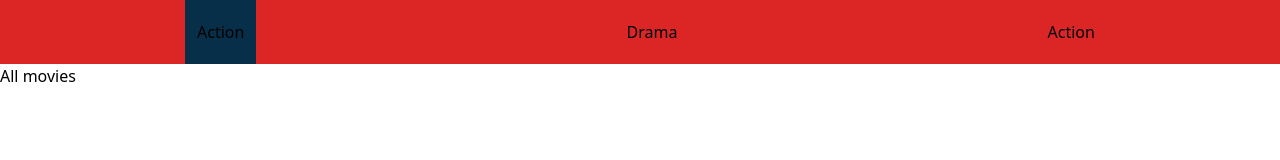
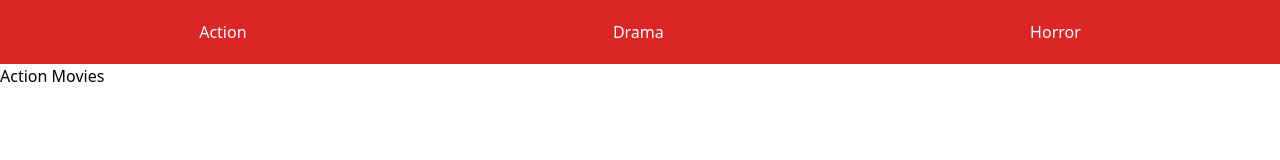
Before and after one commit to Chim7a/movie2024, a plain HTML site: page index.html in a window 1280 px wide. Both pictures are taken after a click on the button "Action". Drawn offline with nearby package versions, Linux system fonts and the light colour scheme.

Commit message:
filter function

```diff
--- a/index.html
+++ b/index.html
@@ -5,16 +5,13 @@
     <title>Movie 2024</title>
   </head>
   <body>
-    <section>
+    <section class="h-dvh">
       <div
-        class="container mx-auto categories flex justify-around h-16 bg-red-600"
-      >
-        <button class="bg-sky-950 py-0 px-3">Action</button>
-        <button>Drama</button>
-        <button>Action</button>
-      </div>
+        id="categories"
+        class="container mx-auto flex justify-around bg-red-600 p-4 text-white"
+      ></div>
 
-      <div id="movies">
+      <div id="movies-container">
         <p>All movies</p>
       </div>
     </section>
--- a/script.js
+++ b/script.js
@@ -0,0 +1,51 @@
+const CATEGORIES = document.getElementById("categories");
+const MOVIES_CONTAINER = document.getElementById("movies-container");
+
+class MovieInfo {
+  constructor(id, category) {
+    this.id = id;
+    this.category = category;
+  }
+}
+
+class Movies {
+  constructor(allMovies) {
+    this.allMovies = allMovies;
+  }
+
+  // Display Movies
+  displayMovies() {
+    let movies = allMoviesArr.map((movie) => {
+      return `
+        <button id="${movie.category}" class="filter-btn py-1 px-3 rounded-lg hover:bg-red-800">${movie.category}</button>
+        `;
+    });
+
+    CATEGORIES.innerHTML = movies.join(" ");
+
+    const filterBtn = document.querySelectorAll(".filter-btn");
+
+    filterBtn.forEach((filter) => {
+      filter.addEventListener("click", () => {
+        if (filter.getAttribute("id") === "Action") {
+          MOVIES_CONTAINER.innerHTML = `Action Movies`;
+        } else if (filter.getAttribute("id") === "Drama") {
+          MOVIES_CONTAINER.innerHTML = `Drama Movies`;
+        } else {
+          MOVIES_CONTAINER.innerHTML = `Horror Movies`;
+        }
+      });
+    });
+  }
+}
+
+let allMoviesArr = [
+  new MovieInfo(1, "Action"),
+  new MovieInfo(2, "Drama"),
+  new MovieInfo(3, "Horror"),
+];
+
+const Movies_Holder = new Movies(allMoviesArr);
+
+Movies_Holder.displayMovies();
+// MOVIES_CONTAINER.filterMovies();
```
